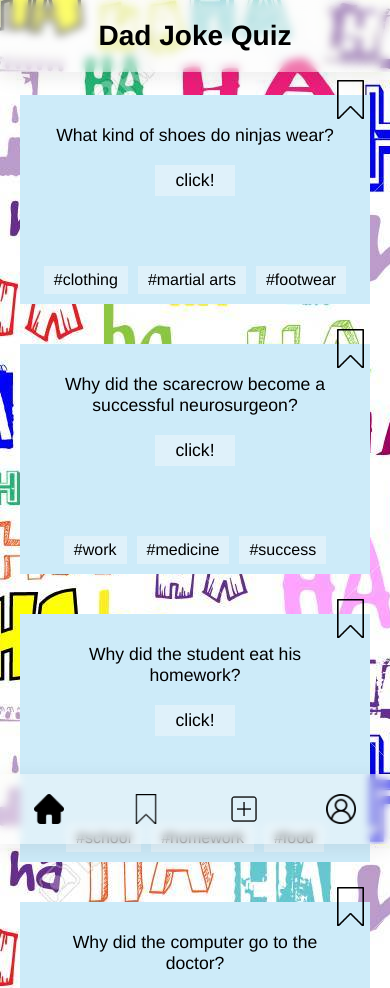
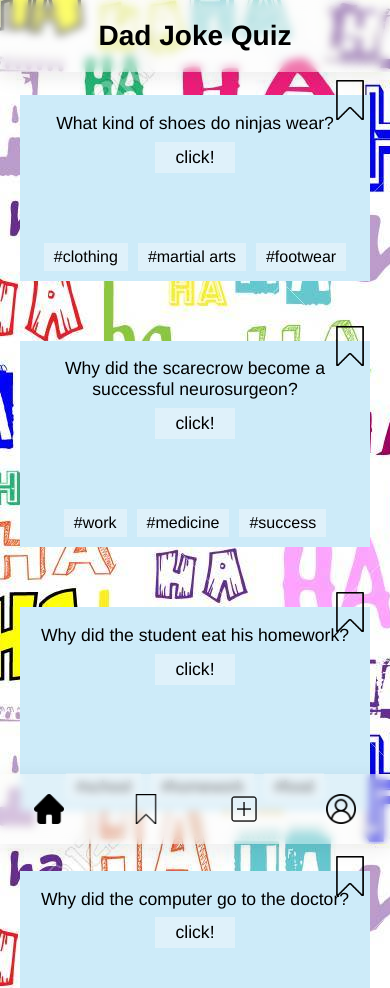
Before and after one commit to turbo-91/dad-joke-quiz, a website with bundled scripts: page index.html in a window 390 px wide. Shown: the top 988 px of the page. Built offline with nearby package versions, Linux system fonts and the light colour scheme.

Commit message:
make styling responsive

```diff
--- a/css/global.css
+++ b/css/global.css
@@ -45,6 +45,11 @@ header {
 
 main {
   padding: 95px 20px 80px 20px;
+  display: flex;
+  flex-direction: row;
+  flex-wrap: wrap;
+  justify-content: center;
+  gap: 20px;
 }
 
 section {
@@ -57,6 +62,7 @@ section {
   align-items: center;
   color: black;
   font-weight: lighter;
+  width: 400px;
 }
 
 .footer {
--- a/css/pages-form.css
+++ b/css/pages-form.css
@@ -7,6 +7,7 @@ form {
   display: flex;
   flex-direction: column;
   align-items: stretch;
+  width: 400px;
 }
 
 label {
--- a/css/pages-home.css
+++ b/css/pages-home.css
@@ -4,7 +4,7 @@
 
 .question-card__icon {
   position: absolute;
-  height: 10vw;
+  height: 40px;
   right: 0;
   top: -15px;
 }
@@ -15,7 +15,7 @@
 
 .question-card__title {
   text-align: center;
-  margin: 5vw;
+  margin: 2vw;
   font-size: var(--fs-500);
 }
 
--- a/css/pages-profile.css
+++ b/css/pages-profile.css
@@ -3,6 +3,7 @@
   margin-bottom: 40px;
   align-items: initial;
   background-color: var(--profile-color);
+  width: 400px;
 }
 
 .profile__name-wrapper {
--- a/js/card.js
+++ b/js/card.js
@@ -39,7 +39,7 @@ export function createJokeCardHome(joke) {
   });
 
   // // joke Question
-  const jokeQuestion = document.createElement("ps");
+  const jokeQuestion = document.createElement("p");
   jokeQuestion.setAttribute("class", "question-card__title");
   jokeQuestion.textContent = `${joke.question}`;
   card.append(jokeQuestion);
```
Also changed, not shown: pages/profile.html (+5 -1 lines).
